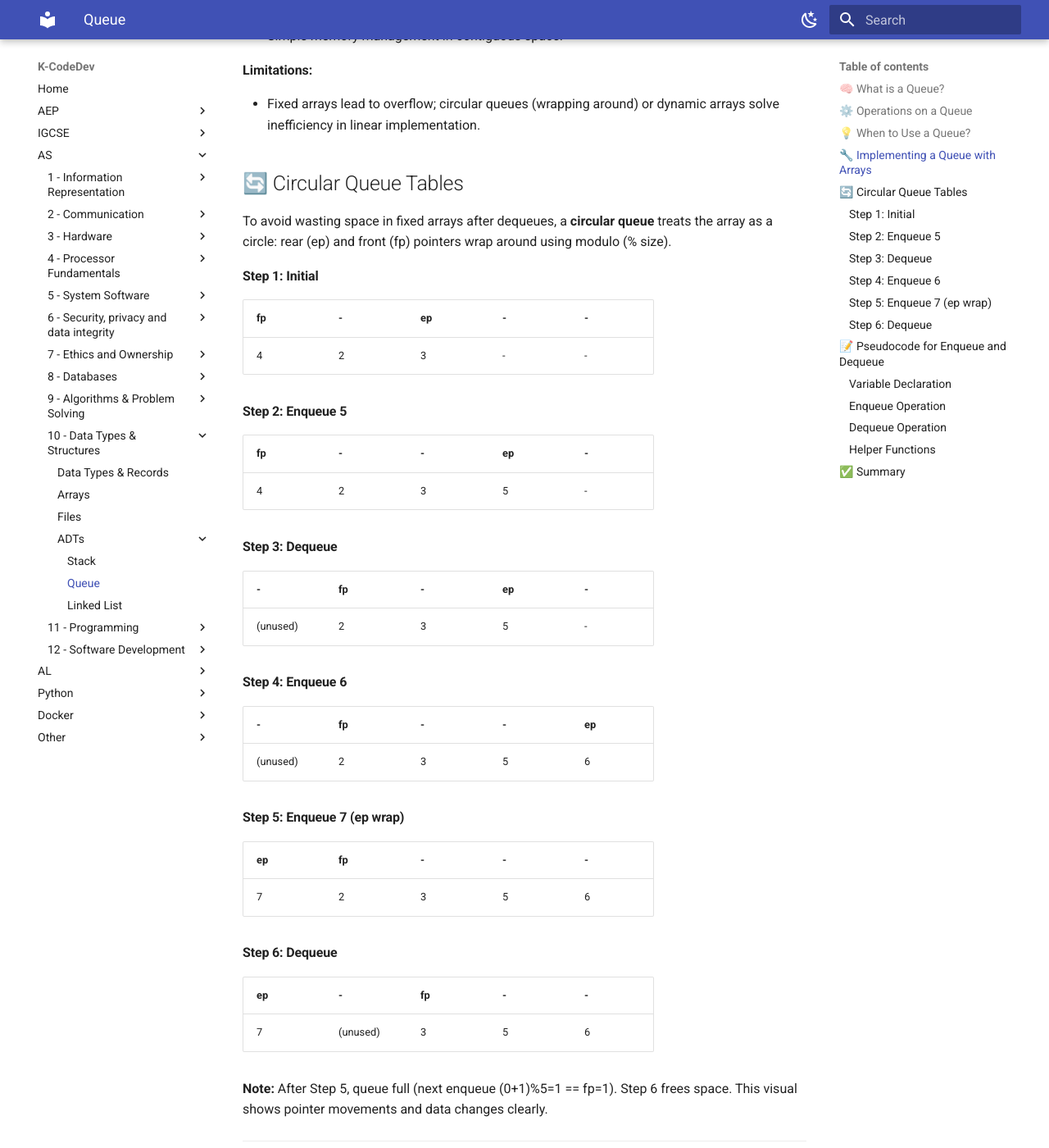
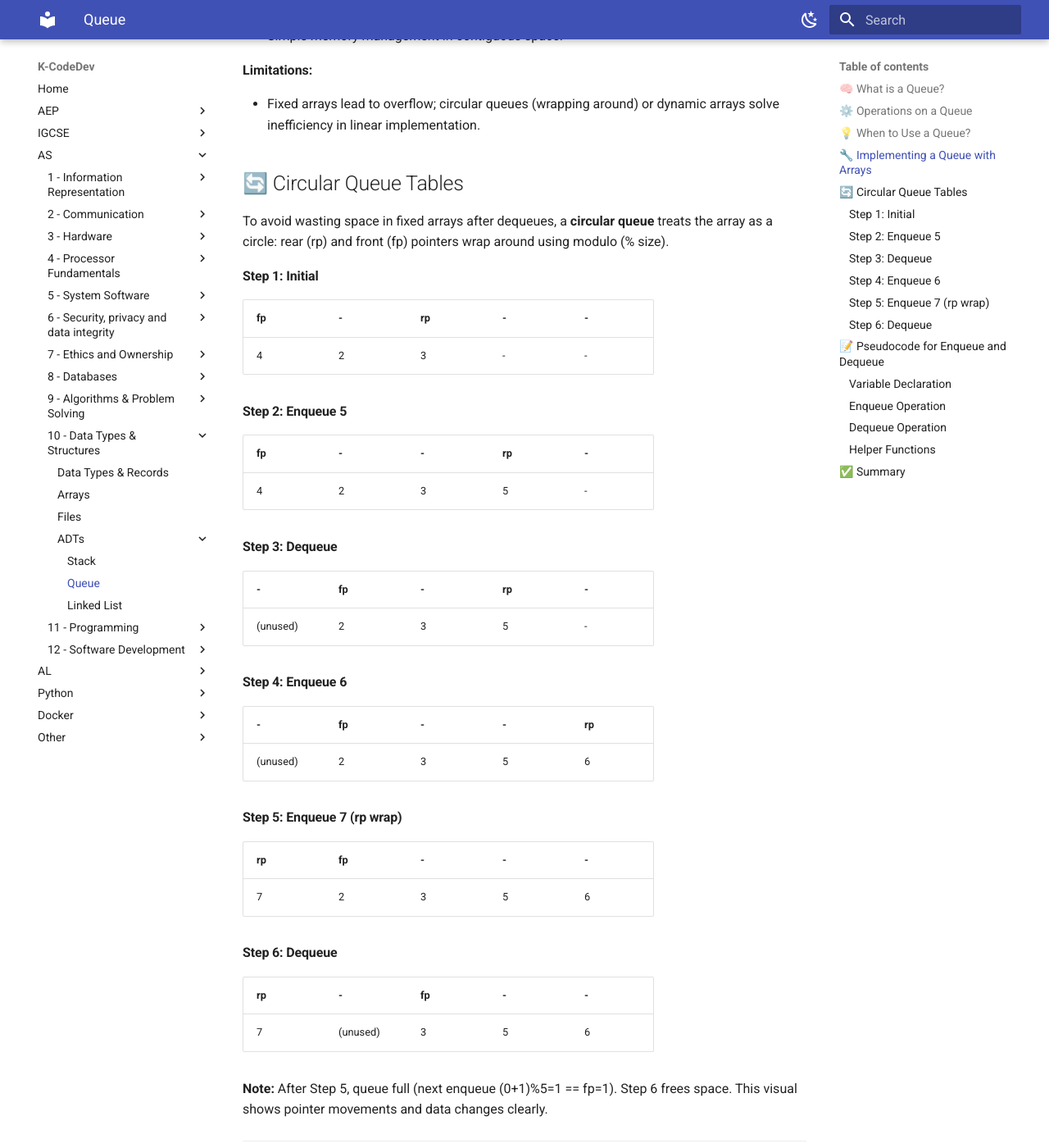
Before and after one commit to kcodedev/mkdocs, an MkDocs documentation site: the page built from docs/AS/10-data-types-and-structures/ADTs/queue.md, in a window 1280 px wide and 1400 px high, scrolled down 1733 px. Shown: the whole window at 82% size. Built offline with MkDocs 1.6.1 and Material for MkDocs 9.7.7, drawn with Linux system fonts in a browser that asks for light colours.

Commit message:
renamed ep to rp in queue example

```diff
--- a/docs/AS/10-data-types-and-structures/ADTs/queue.md
+++ b/docs/AS/10-data-types-and-structures/ADTs/queue.md
@@ -66,35 +66,35 @@ A queue can be implemented using an **array** with two pointers: **front** (poin
 
 ## 🔄 Circular Queue Tables
 
-To avoid wasting space in fixed arrays after dequeues, a **circular queue** treats the array as a circle: rear (ep) and front (fp) pointers wrap around using modulo (% size).
+To avoid wasting space in fixed arrays after dequeues, a **circular queue** treats the array as a circle: rear (rp) and front (fp) pointers wrap around using modulo (% size).
 
 #### Step 1: Initial
-| fp | - | ep | - | - |
+| fp | - | rp | - | - |
 | --- | --- | --- | --- | --- |
 | 4 | 2 | 3 | - | - |
 
 #### Step 2: Enqueue 5
-| fp | - | - | ep | - |
+| fp | - | - | rp | - |
 | --- | --- | --- | --- | --- |
 | 4 | 2 | 3 | 5 | - |
 
 #### Step 3: Dequeue
-| - | fp | - | ep | - |
+| - | fp | - | rp | - |
 | --- | --- | --- | --- | --- |
 | (unused) | 2 | 3 | 5 | - |
 
 #### Step 4: Enqueue 6
-| - | fp | - | - | ep |
+| - | fp | - | - | rp |
 | --- | --- | --- | --- | --- |
 | (unused) | 2 | 3 | 5 | 6 |
 
-#### Step 5: Enqueue 7 (ep wrap)
-| ep | fp | - | - | - |
+#### Step 5: Enqueue 7 (rp wrap)
+| rp | fp | - | - | - |
 | --- | --- | --- | --- | --- |
 | 7 | 2 | 3 | 5 | 6 |
 
 #### Step 6: Dequeue
-| ep | - | fp | - | - |
+| rp | - | fp | - | - |
 | --- | --- | --- | --- | --- |
 | 7 | (unused) | 3 | 5 | 6 |
 
```
